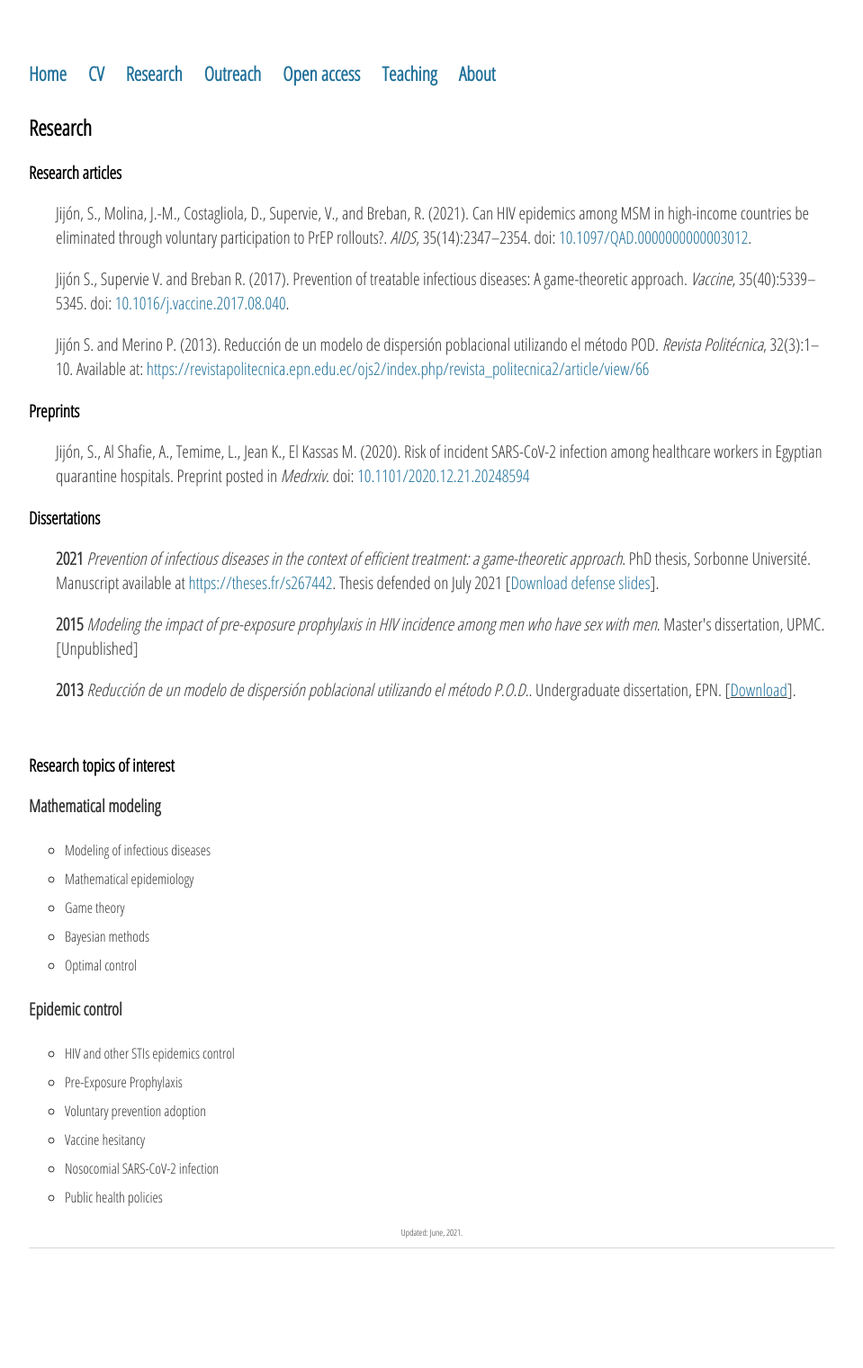
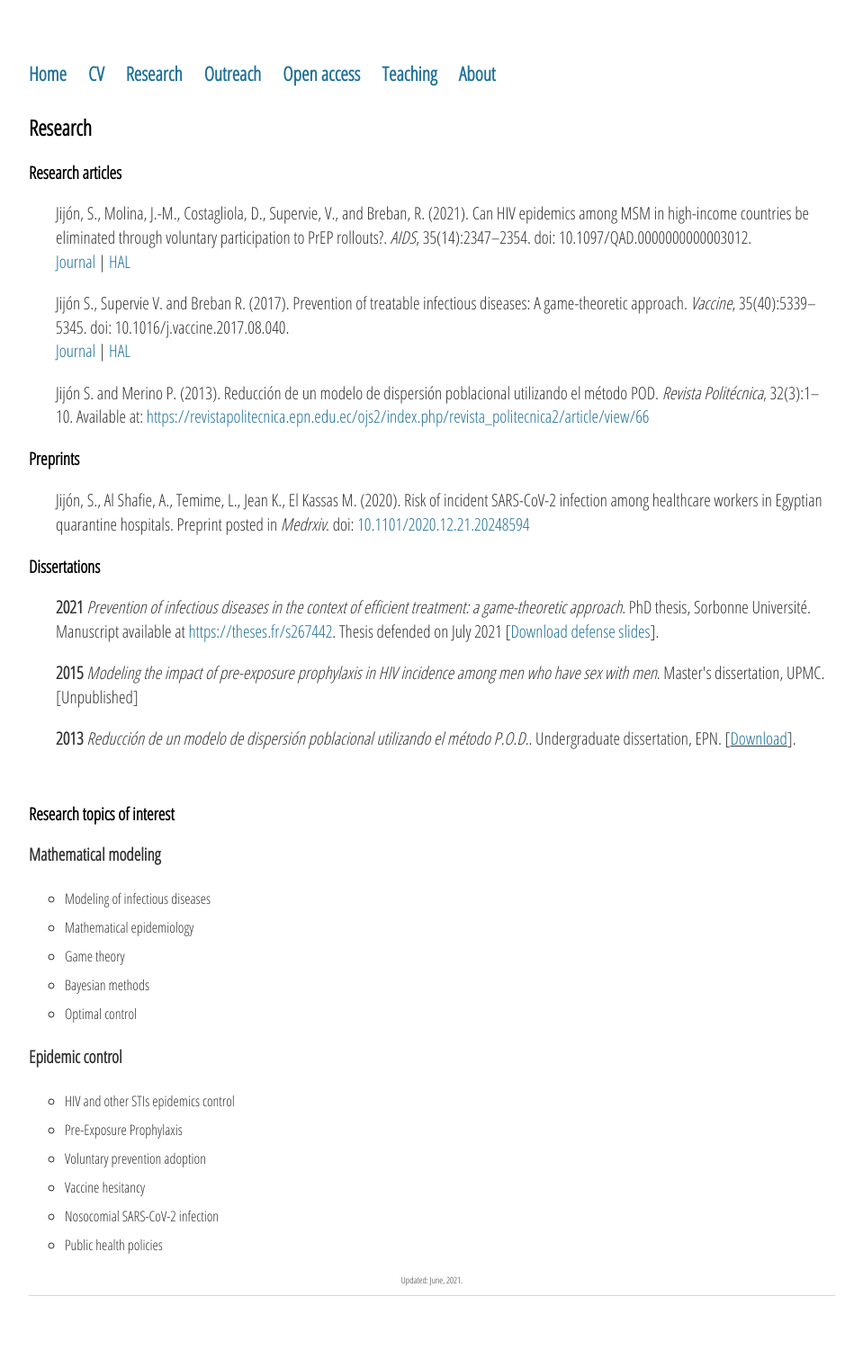
Before and after one commit to sjijon/sjijon.github.io, a Jekyll site: the page built from research.html, in a window 1280 px wide. Shown: the whole page at 90% size, without its empty margins (160-1119 px from the left). Built offline with Jekyll 4.4.1, drawn with Linux system fonts in a browser that asks for light colours; nearby versions of some CDN libraries; before the commit the page ends 1468 px from its top, so only the background shows below that.

Commit message:
Add HAL links

```diff
--- a/research.html
+++ b/research.html
@@ -7,17 +7,23 @@ title: Research
 	<h3>Research articles</h3>
 	<p style="padding-left:30px;">Jijón, S., Molina, J.-M., Costagliola, D., Supervie, V., and Breban, R. (2021).
 		 Can HIV epidemics among MSM in high-income countries be eliminated through voluntary participation to PrEP rollouts?.
-		 <em>AIDS</em>, 35(14):2347–2354.
-		 doi: <a href="https://journals.lww.com/aidsonline/Abstract/2021/11150/Can_HIV_epidemics_among_MSM_be_eliminated_through.12.aspx" target="_blank">10.1097/QAD.0000000000003012</a>.</p>
+		 <em>AIDS</em>, 35(14):2347–2354. doi: 10.1097/QAD.0000000000003012.
+		 <br>
+		 <a href="https://journals.lww.com/aidsonline/Abstract/2021/11150/Can_HIV_epidemics_among_MSM_be_eliminated_through.12.aspx" target="_blank">Journal</a> |
+		 <a href="https://hal.archives-ouvertes.fr/hal-03287483" target="_blank">HAL</a>
+	 </p>
 	<p style="padding-left:30px;">Jijón S., Supervie V. and Breban R. (2017).
 		Prevention of treatable infectious diseases: A game-theoretic approach.
-		 <em>Vaccine</em>, 35(40):5339–5345.
-		 doi: <a href="https://www.sciencedirect.com/science/article/pii/S0264410X17311283" target="_blank">10.1016/j.vaccine.2017.08.040</a>.
+		 <em>Vaccine</em>, 35(40):5339–5345. doi: 10.1016/j.vaccine.2017.08.040.
+		 <br>
+		 <a href="https://www.sciencedirect.com/science/article/pii/S0264410X17311283" target="_blank">Journal</a> |
+		 <a href="https://hal.archives-ouvertes.fr/pasteur-01634523" target="_blank">HAL</a>
+	 </p>
 	<p style="padding-left:30px;">Jijón S. and Merino P. (2013).
 		Reducción de un modelo de dispersión poblacional utilizando el método POD.
 		<em>Revista Politécnica</em>, 32(3):1–10.
-		Available at: <a href="https://revistapolitecnica.epn.edu.ec/ojs2/index.php/revista_politecnica2/article/view/66">https://revistapolitecnica.epn.edu.ec/ojs2/index.php/revista_politecnica2/article/view/66</a></p>
-
+		Available at: <a href="https://revistapolitecnica.epn.edu.ec/ojs2/index.php/revista_politecnica2/article/view/66">https://revistapolitecnica.epn.edu.ec/ojs2/index.php/revista_politecnica2/article/view/66</a>
+	</p>
 	<h3>Preprints</h3>
 	<p style="padding-left:30px;">Jijón, S., Al Shafie, A., Temime, L., Jean K., El Kassas M. (2020).
 		Risk of incident SARS-CoV-2 infection among healthcare workers in Egyptian quarantine hospitals.
```
